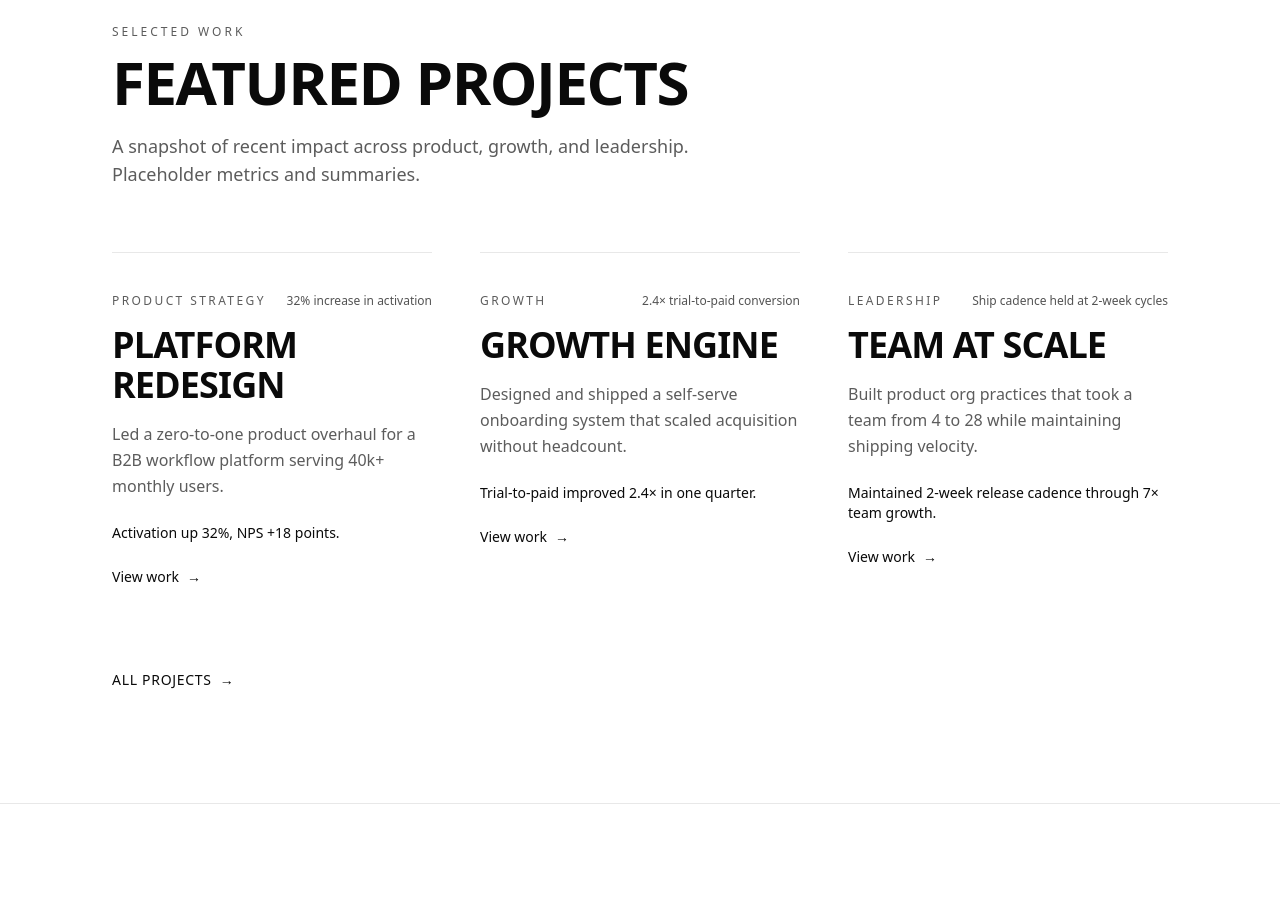
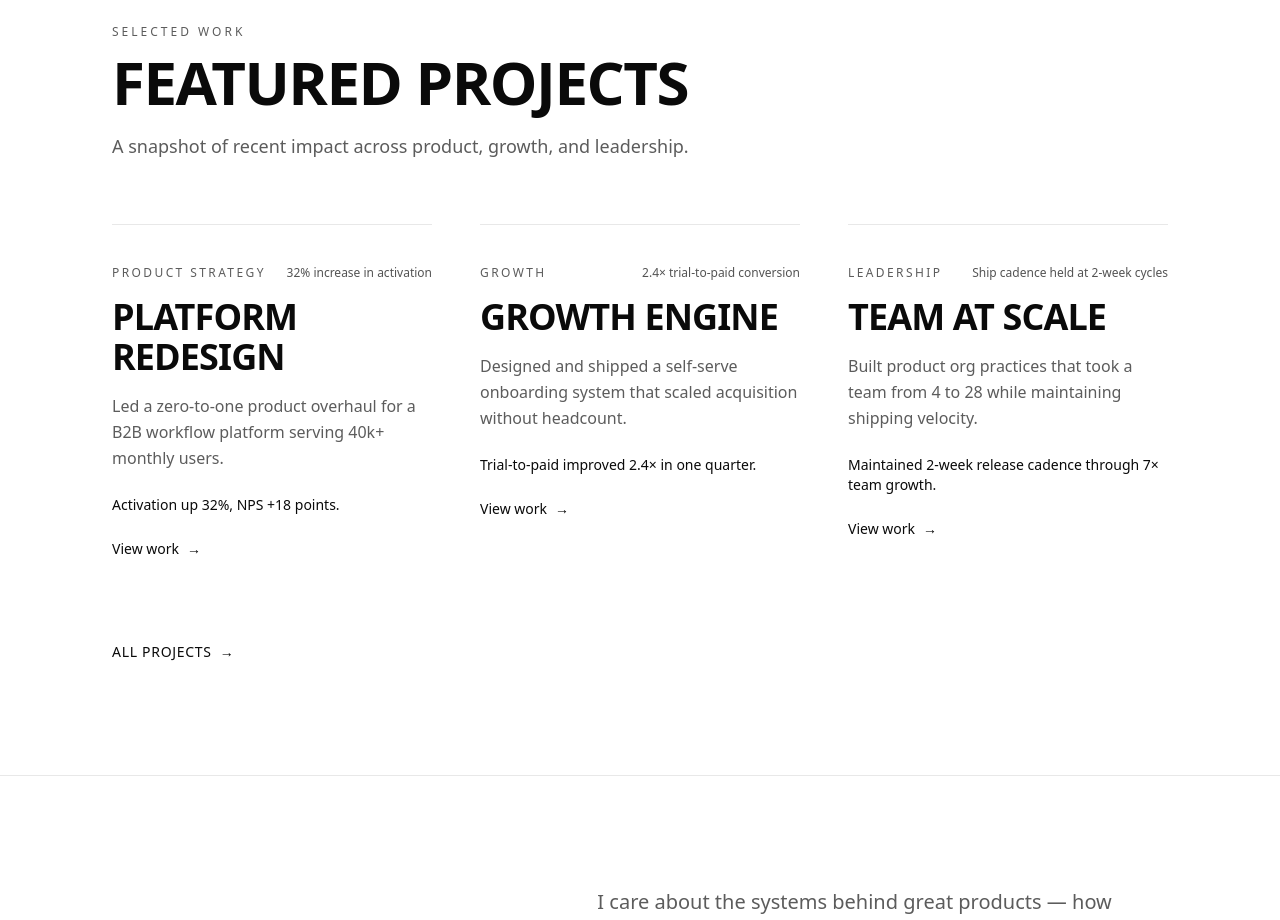
Before and after one commit to Nafe02/Portfolio-Site, a Next.js app: page / in a window 1280 px wide. Shown: the part 1460-2380 px from the top of the page. Built offline with nearby package versions, Linux system fonts and the light colour scheme; no server answers; a web font is replaced by a local one.

Commit message:
Fix about page, projects page and page.tsx text

```diff
--- a/src/app/about/page.tsx
+++ b/src/app/about/page.tsx
@@ -214,7 +214,7 @@ export default function AboutPage() {
           <SectionHeading
             eyebrow="Experience"
             title="Where I've worked"
-            description="Placeholder roles and companies. Replace with real experience when ready."
+            description="The roles and companies that I have worked for."
           />
           <ul className="mt-12 space-y-0">
             {experience.map((item) => (
--- a/src/app/page.tsx
+++ b/src/app/page.tsx
@@ -80,7 +80,7 @@ export default function HomePage() {
             eyebrow="Selected work"
             title="Featured projects"
             titleId="featured-heading"
-            description="A snapshot of recent impact across product, growth, and leadership. Placeholder metrics and summaries."
+            description="A snapshot of recent impact across product, growth, and leadership."
           />
           <div className="mt-16 grid gap-12 md:grid-cols-3 md:gap-8 lg:gap-12">
             {featuredProjects.map((project) => (
--- a/src/app/projects/page.tsx
+++ b/src/app/projects/page.tsx
@@ -22,8 +22,6 @@ export default function ProjectsPage() {
         </h1>
         <p className="mt-8 max-w-2xl text-lg leading-relaxed text-muted md:text-xl">
           A curated set of initiatives across product, growth, and leadership.
-          Placeholder content — clean cards, easy to scan, no giant case studies
-          yet.
         </p>
       </section>
 
```
